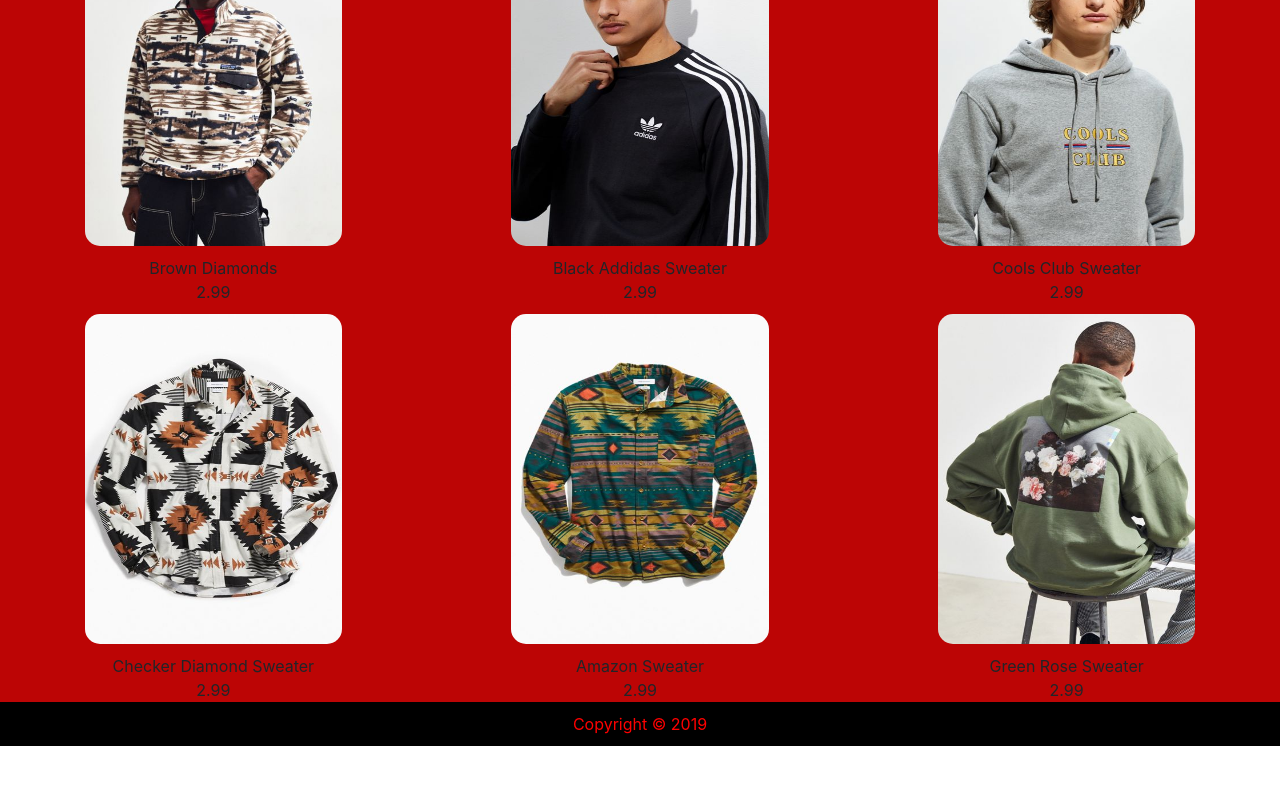
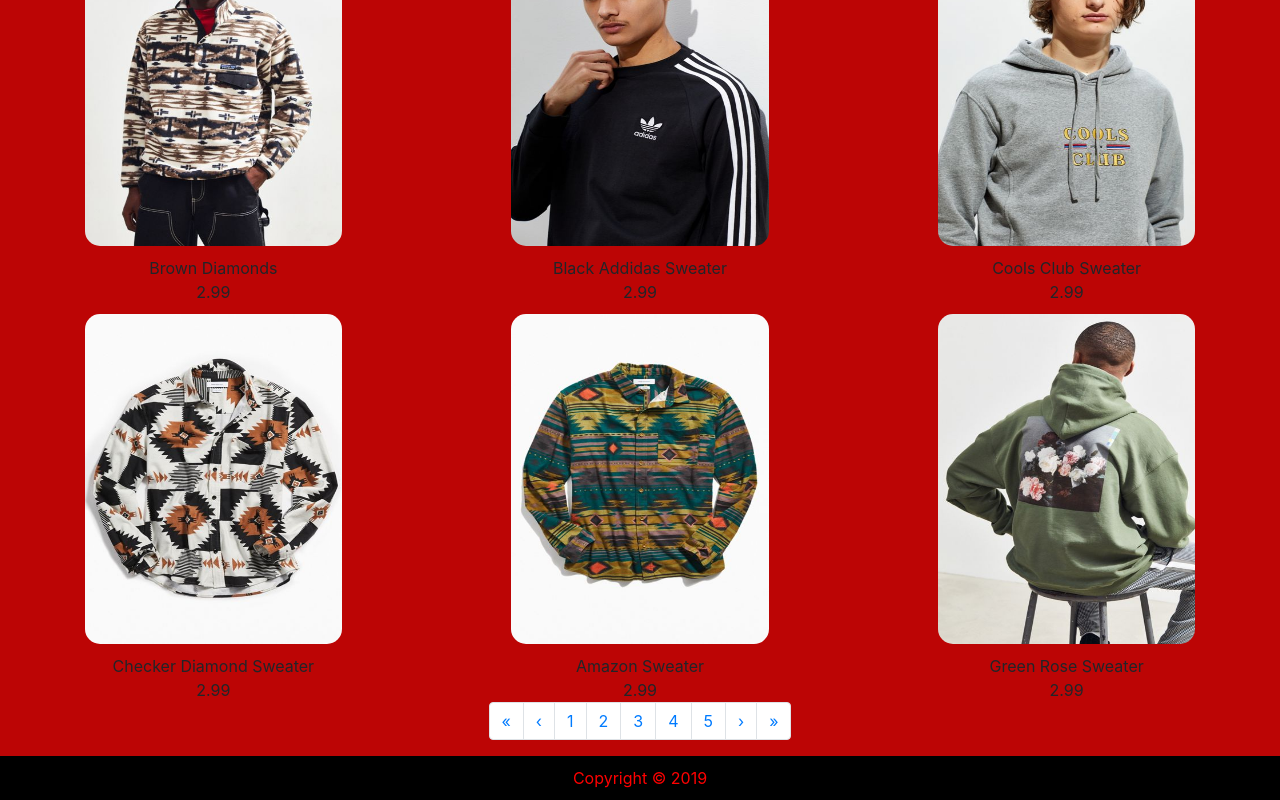
Before and after one commit to blue18/E-commerce, a React (Create React App) app: page /shop in a window 1280 px wide. Shown: the part 622-1422 px from the top of the page. Before the commit the page ends 1368 px from the top, so only its background shows below. Built offline with nearby package versions, Linux system fonts and the light colour scheme; the HTML template or start-up script is replaced by a standard one.

Commit message:
fixed alginment issue with PageSkipper

```diff
--- /dev/null
+++ b/src/components/PageSkipper.js
@@ -0,0 +1,58 @@
+import React from 'react';
+import { Container, Col, Row, Pagination, PaginationItem, PaginationLink } from 'reactstrap';
+
+const PageSkipper = () => {
+  return(
+    <Col>
+      <Pagination aria-label="Page navigation example" style={centerItem}>
+          <PaginationItem>
+            <PaginationLink first href="#" />
+          </PaginationItem>
+          <PaginationItem>
+            <PaginationLink previous href="#" />
+          </PaginationItem>
+          <PaginationItem>
+            <PaginationLink href="#">
+              1
+            </PaginationLink>
+          </PaginationItem>
+          <PaginationItem>
+            <PaginationLink href="#">
+              2
+            </PaginationLink>
+          </PaginationItem>
+          <PaginationItem>
+            <PaginationLink href="#">
+              3
+            </PaginationLink>
+          </PaginationItem>
+          <PaginationItem>
+            <PaginationLink href="#">
+              4
+            </PaginationLink>
+          </PaginationItem>
+          <PaginationItem>
+            <PaginationLink href="#">
+              5
+            </PaginationLink>
+          </PaginationItem>
+          <PaginationItem>
+            <PaginationLink next href="#" />
+          </PaginationItem>
+          <PaginationItem>
+            <PaginationLink last href="#" />
+          </PaginationItem>
+      </Pagination>
+    </Col>
+  );
+}
+
+// For reference
+// http://howtocenterincss.com/#contentType=div&horizontal=center&vertical=middle&browser.IE=none
+const centerItem = {
+  display: "flex",
+  justifyContent: "center",
+  alignItems: "center"
+}
+
+export default PageSkipper;
--- a/src/components/Shop.js
+++ b/src/components/Shop.js
@@ -1,6 +1,7 @@
 import React from 'react';
 import Title from './Title';
 import Comproduct from './Comproduct';
+import PageSkipper from './PageSkipper';
 import { Container, Col, Row } from 'reactstrap';
 
 
@@ -165,13 +166,9 @@ class Shop extends React.Component {
             </Col>
 
           </Row>
+
           <Row>
-            <Col xs="6" sm="4" >
-            </Col>
-            <Col xs="6" sm="4" >
-            </Col>
-            <Col xs="6" sm="4" >
-            </Col>
+            <PageSkipper />
           </Row>
 
         </Container>
--- a/src/components/productPage.js
+++ b/src/components/productPage.js
@@ -22,6 +22,7 @@ class ProductPage extends Component {
   }
 
   render() {
+
     let product = this.props.location.state.product;
 
     return(
@@ -48,12 +49,6 @@ class ProductPage extends Component {
     );
   }
 }
-const popup = {
-  background: "red",
-  textAlign: "center",
-  padding: "20px",
-  position: "fixed"
-}
 
 const textStyle = {
   textAlign: "center"
```
Also changed, not shown: src/components/pagination.js (deleted, +0 -56 lines).
